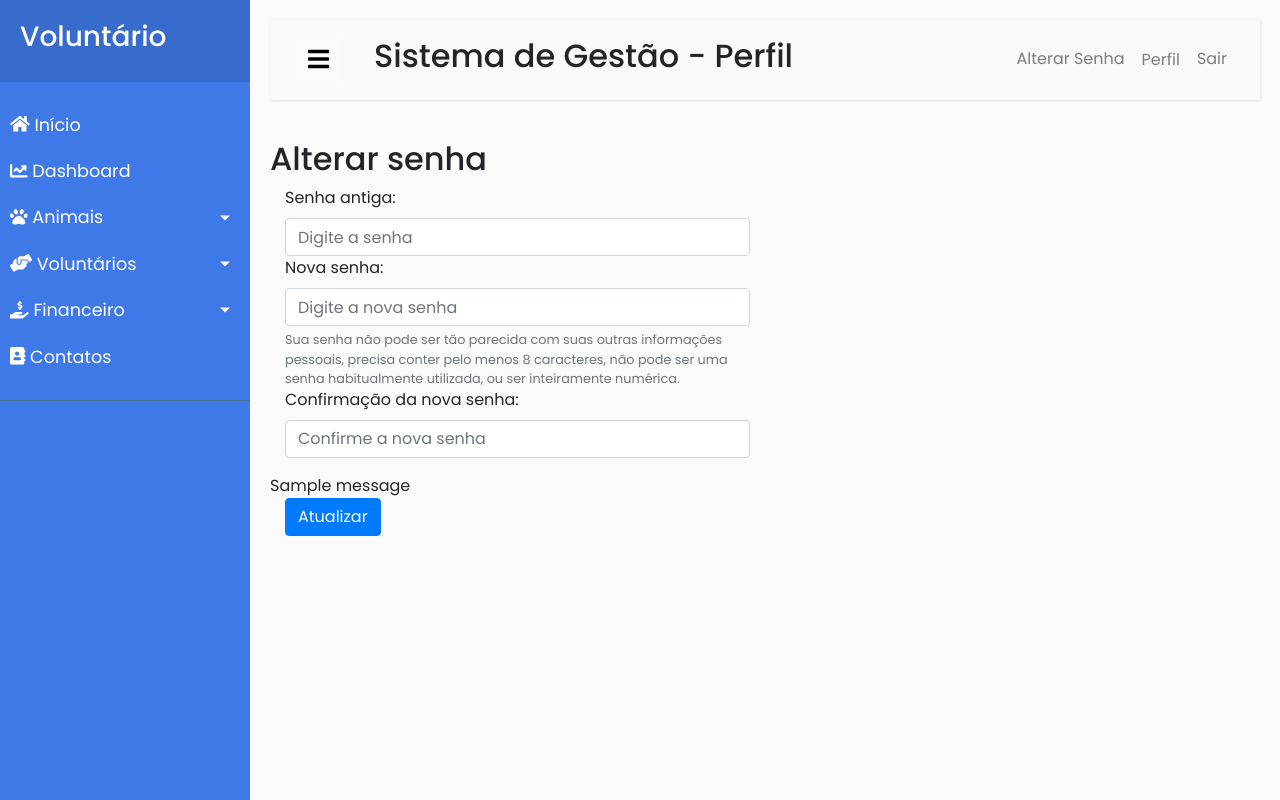
After one commit to williansVarela/Coding, a Django app: page /profile/password/ in a window 1280 px wide. The commit adds this page. Run offline with Django 3.2, Linux system fonts and the light colour scheme; tables that the repository leaves empty hold one stand-in row (values such as "Sample post"); one stand-in notice (Sample message) is shown; some libraries are stand-ins or nearby versions.

Commit message:
add page and link to update password

```diff
--- a/core/forms.py
+++ b/core/forms.py
@@ -1,11 +1,33 @@
-
-from django.contrib.auth.forms import AuthenticationForm
+from django.contrib.auth.forms import AuthenticationForm, UsernameField, UserChangeForm, PasswordChangeForm
 from django.forms import ModelForm, Form
 from django import forms
+from core.models import User
+
 
 class LoginForm(AuthenticationForm):
     def __init__(self, *args, **kwargs):
         super(LoginForm, self).__init__(*args, **kwargs)
 
-        self.fields['username'].widget.attrs = {'id': 'login', 'class': 'fadeIn second', 'name': 'login', 'placeholder': 'E-mail'}
-        self.fields['password'].widget.attrs = {'id': 'password', 'class': 'fadeIn third', 'name': 'login', 'placeholder': 'Senha'}
+        self.fields['username'].widget.attrs = {'id': 'login', 'class': 'fadeIn second', 'name': 'login',
+                                                'placeholder': 'E-mail'}
+        self.fields['password'].widget.attrs = {'id': 'password', 'class': 'fadeIn third', 'name': 'login',
+                                                'placeholder': 'Senha'}
+
+
+class UpdatePasswordForm(PasswordChangeForm):
+    def __init__(self, *args, **kwargs):
+        super(UpdatePasswordForm, self).__init__(*args, **kwargs)
+
+        self.fields['old_password'].widget.attrs = {'id': 'id_old_password', 'class': 'form-control', 'placeholder': 'Digite a senha'}
+        self.fields['new_password1'].widget.attrs = {'id': 'id_new_password1', 'class': 'form-control', 'placeholder': 'Digite a nova senha'}
+        self.fields['new_password2'].widget.attrs = {'id': 'id_new_password2', 'class': 'form-control', 'placeholder': 'Confirme a nova senha'}
+
+
+class EditProfileForm(UserChangeForm):
+    class Meta:
+        model = User
+        fields = (
+            'email',
+            'name',
+            'date_of_birth',
+        )
--- a/core/templates/base.html
+++ b/core/templates/base.html
@@ -27,11 +27,6 @@
     {% block css %}
 
     {% endblock %}
-
-    <!-- Extra JS -->
-    {% block js %}
-
-    {% endblock %}
 </head>
 
 <body>
@@ -55,6 +50,9 @@
 
 					<div class="collapse navbar-collapse" id="navbarSupportedContent">
 						<ul class="nav navbar-nav ml-auto">
+                            <li class="nav-item">
+								<a class="nav-link" href="{% url 'change_password' %}">Alterar Senha</a>
+							</li>
 							<li class="nav-item">
                                 <button type="button" class="btn btn-link nav-link" data-toggle="modal" data-target="#profile-info">Perfil</button>
 							</li>
@@ -116,6 +114,11 @@
     <!-- Custom JS -->
     <script src="{% static 'js/index.js' %}"></script>
 
+    <!-- Extra JS -->
+    {% block js %}
+
+    {% endblock %}
+
     <script type="text/javascript">
 
         $(document).ready(function () {
--- /dev/null
+++ b/core/templates/change_password.html
@@ -0,0 +1,42 @@
+{% extends 'base.html' %}
+
+{% block content %}
+
+    <h2>Alterar senha</h2>
+
+    <form method="post" role="form">
+        {% csrf_token %}
+        {{ form.non_field_errors }}
+        <div class="col-md-6">
+            <label for="id_old_password">Senha antiga:</label>
+            {{ form.old_password.errors }}
+            {{ form.old_password }}
+
+
+            <label for="id_new_password1">Nova senha:</label>
+            {{ form.new_password1.errors }}
+            {{ form.new_password1 }}
+            <small id="passwordHelpBlock" class="form-text text-muted">
+                Sua senha não pode ser tão parecida com suas outras informações pessoais, precisa conter pelo menos 8 caracteres, não pode ser uma senha habitualmente utilizada, ou ser inteiramente numérica.
+            </small>
+        </div>
+        <div class="col-md-6 form-group">
+            <label for="id_new_password2">Confirmação da nova senha:</label>
+            {{ form.new_password2.errors }}
+            {{ form.new_password2 }}
+        </div>
+
+        {% if messages %}
+            {% for message in messages %}
+                <div {% if message.tags %} class="{{ message.tags }}"{% endif %} role="alert">
+                    {{ message }}
+                </div>
+            {% endfor %}
+        {% endif %}
+
+        <div class="col-md-6">
+            <button type="submit" id="btn-send" class="btn btn-primary">Atualizar</button>
+        </div>
+    </form>
+
+{% endblock %}
--- a/core/templates/index.html
+++ b/core/templates/index.html
@@ -3,6 +3,7 @@
 {% block content %}
 
     <h2>Bem-vindo, {{ user.name }}.</h2>
+
     <p>Lorem ipsum dolor sit amet, consectetur adipisicing elit, sed do eiusmod tempor incididunt ut labore et dolore magna aliqua. Ut enim ad minim veniam, quis nostrud exercitation ullamco laboris nisi ut aliquip ex ea commodo consequat. Duis aute irure dolor in reprehenderit in voluptate velit esse cillum dolore eu fugiat nulla pariatur. Excepteur sint occaecat cupidatat non proident, sunt in culpa qui officia deserunt mollit anim id est laborum.</p>
     <p>Lorem ipsum dolor sit amet, consectetur adipisicing elit, sed do eiusmod tempor incididunt ut labore et dolore magna aliqua. Ut enim ad minim veniam, quis nostrud exercitation ullamco laboris nisi ut aliquip ex ea commodo consequat. Duis aute irure dolor in reprehenderit in voluptate velit esse cillum dolore eu fugiat nulla pariatur. Excepteur sint occaecat cupidatat non proident, sunt in culpa qui officia deserunt mollit anim id est laborum.</p>
 
--- a/core/urls.py
+++ b/core/urls.py
@@ -17,7 +17,7 @@ from django.contrib import admin
 from django.conf.urls import url
 from django.urls import path, include
 from django.contrib.auth.decorators import login_required
-from core.views import LoginView, HomeView
+from core.views import LoginView, HomeView, change_password
 
 urlpatterns = [
     path('admin/', admin.site.urls),
@@ -25,4 +25,5 @@ urlpatterns = [
 
     url(r'^$', login_required(HomeView.as_view()), name='home'),
     url('login/', LoginView.as_view(), name='login'),
+    url(r'profile/password/$', change_password, name='change_password'),
 ]
--- a/core/views.py
+++ b/core/views.py
@@ -1,9 +1,10 @@
-from django.contrib.auth import login, logout
+from django.contrib.auth import login, logout, update_session_auth_hash
 from django.shortcuts import render, redirect
 from django.urls import reverse_lazy, reverse
 from django.views.generic import FormView, RedirectView, TemplateView
 from django.contrib import messages
-from core.forms import LoginForm
+from core.forms import LoginForm, UpdatePasswordForm
+from django.contrib.auth.forms import PasswordChangeForm
 
 
 class HomeView(TemplateView):
@@ -38,6 +39,7 @@ class LoginView(FormView):
         messages.add_message(self.request, messages.ERROR, 'Failed to authenticate')
         return super(LoginView, self).form_invalid(form)
 
+
 class LogoutView(RedirectView):
     url = reverse_lazy('login')
 
@@ -45,3 +47,23 @@ class LogoutView(RedirectView):
         logout(request)
         messages.add_message(self.request, messages.SUCCESS, 'User successfully logged out')
         return super(LogoutView, self).get(request, *args, **kwargs)
+
+
+def change_password(request):
+    context = {'pagina': 'Perfil', 'page_title': 'Perfil | Alterar Senha'}
+
+    if request.method == 'POST':
+        form = UpdatePasswordForm(request.user, request.POST)
+        if form.is_valid():
+            user = form.save()
+            update_session_auth_hash(request, user)  # Important!
+            messages.success(request, 'Sua senha foi atualizada com sucesso!', extra_tags='alert alert-success')
+            return redirect('change_password')
+        else:
+            messages.error(request, 'Por favor corrija o erro acima.', extra_tags='alert alert-danger')
+    else:
+        form = UpdatePasswordForm(request.user)
+
+    context['form'] = form
+
+    return render(request, 'change_password.html', context)
```
Also changed, not shown: 1 other file.
